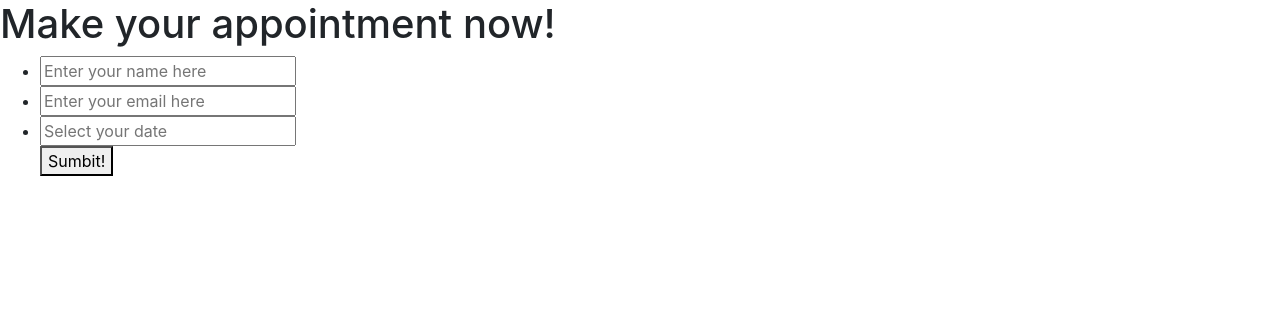
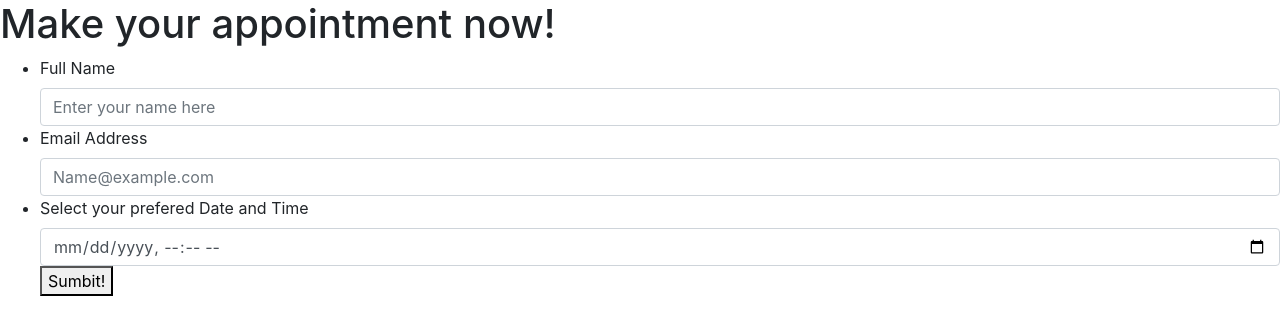
Before and after one commit to alecos008/web-request-form, a Flask app: page /appoint.html in a window 1280 px wide. Shown: the part 56-391 px from the top of the page. Run offline with Flask 2, Linux system fonts and the light colour scheme; some libraries are stand-ins or nearby versions.

Commit message:
edited apoint.html style

```diff
--- a/templates/appoint.html
+++ b/templates/appoint.html
@@ -7,9 +7,12 @@ Make your appointment now!
 {% block body %}
 <form action="{{ url_for ('scheduled') }}" method="post">
   <ul>
-   <li><input type="text" name="name" placeholder="Enter your name here"></li>
-   <li><input type="text" name="email" placeholder="Enter your email here"></li>
-   <li><input type="datetime" name="date" placeholder="Select your date"></li>
+   <li><label for="exampleImputName1">Full Name</label></li>
+   <input type="text" name="name" class="form-control" placeholder="Enter your name here">
+   <li><label for="exampleImputEmail1">Email Address</label></li>
+   <input type="text" name="email" class="form-control" placeholder="Name@example.com">
+   <li><label for="exampleImputDate1">Select your prefered Date and Time</label></li>
+   <input type="datetime-local" name="date" class="form-control">
    <button>Sumbit!</button>
   </ul>
 </form>
```
